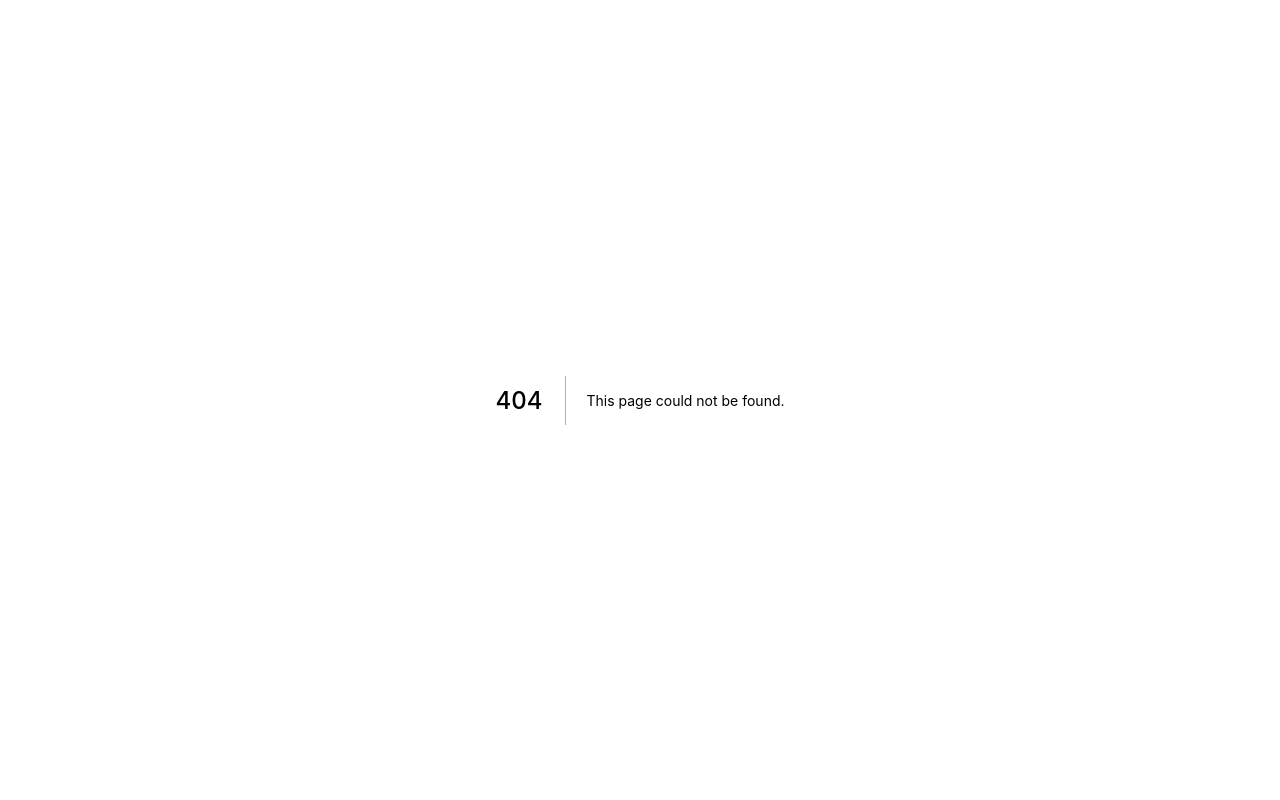
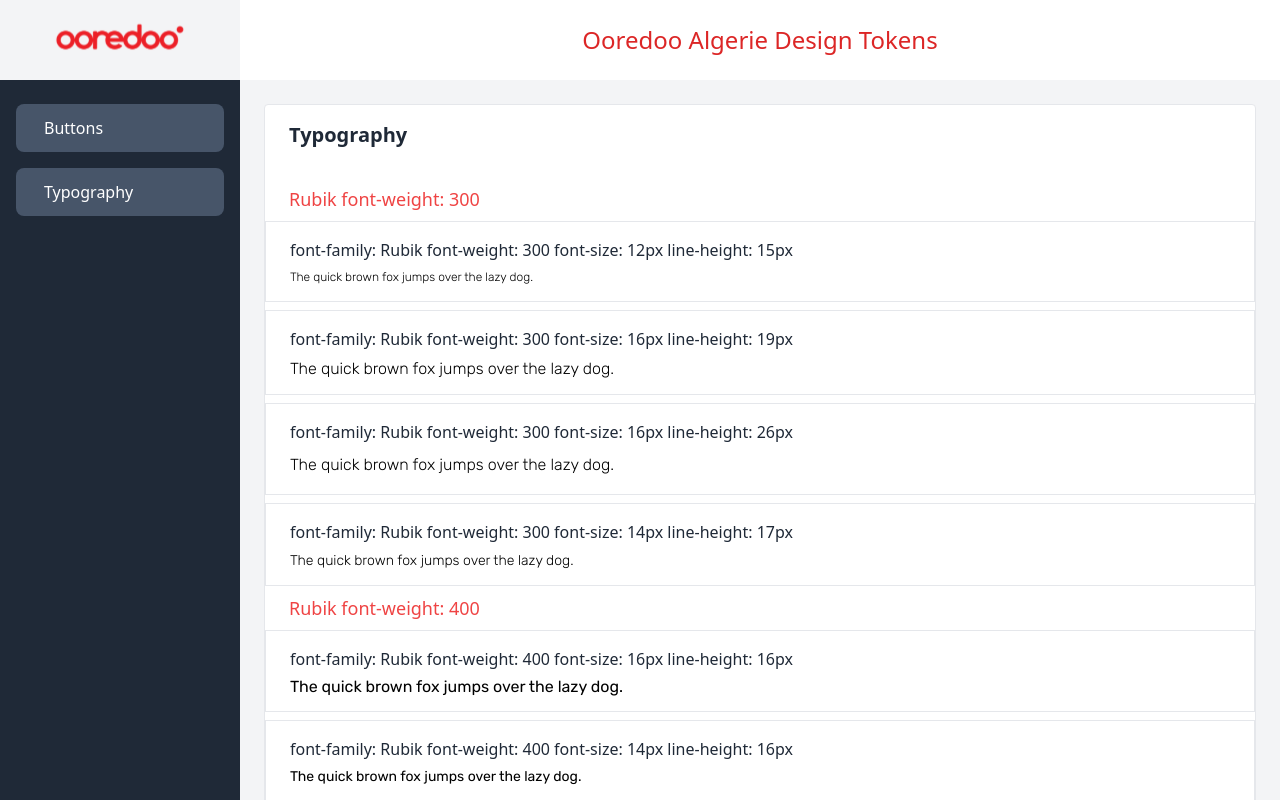
Before and after one commit to Malith-ra/Ooredoo-Algerie-nextjs, a Next.js app: page /rubik in a window 1280 px wide. Before the commit this address had no page. Shown: the top 800 px of the page. Built offline with nearby package versions, Linux system fonts and the light colour scheme.

Commit message:
submenu added

```diff
--- a/components/layout/sidebar/Nav.tsx
+++ b/components/layout/sidebar/Nav.tsx
@@ -21,16 +21,16 @@
   //if menu has chile menu then  use separate array
   const childMenu = [
     {
-      subMenuTitle: 'child One',
-      linkHref: '/',
+      subMenuTitle: 'Rubik',
+      linkHref: '/rubik',
     },
     {
-      subMenuTitle: 'child Two',
-      linkHref: '/',
+      subMenuTitle: 'Noto Sans',
+      linkHref: '/NotoSans',
     },
     {
-      subMenuTitle: 'child Three',
-      linkHref: '/',
+      subMenuTitle: 'Outfit',
+      linkHref: '/Outfit',
     },
   ];
 
@@ -52,11 +52,11 @@
           <div className="h-10" />
         </NavItem>
         <NavItem
-          hrefLink="/typography"
+          hrefLink="#"
           sidebarStatus={sidebarStatus}
           menuTitle="Typography"
-          subMenu={false}
-          subMenuArray={null}
+          subMenu={true}
+          subMenuArray={childMenu}
         >
           <div className="h-10" />
         </NavItem>
--- a/components/layout/sidebar/NavItem.tsx
+++ b/components/layout/sidebar/NavItem.tsx
@@ -21,7 +21,7 @@
       setSubMenuToggleStatus(false);
     }
   }, [sidebarStatus]);
-  //console.log('submenu', sidebarStatus)
+
   return (
     <>
       <Link href={hrefLink}>
@@ -32,6 +32,25 @@
           <h4 className="text-center">{menuTitle}</h4>
         </div>
       </Link>
+      {/* Chile Menu */}
+      {subMenu && (
+        <ul
+          className={`${
+            subMenuToggleStatus ? '' : 'hidden'
+          } text-white space-y-2 ml-3`}
+        >
+          {subMenuArray.map((subMenu: any, index: any) => (
+            <Link href={subMenu.linkHref} key={index}>
+              <li
+                className="cursor-pointer active:text-orange-400 border rounded-md pl-4 py-1 border-gray-300 hover:text-red-600"
+                key={index}
+              >
+                {subMenu.subMenuTitle}
+              </li>
+            </Link>
+          ))}
+        </ul>
+      )}
     </>
   );
 };
--- /dev/null
+++ b/pages/NotoSans.tsx
@@ -0,0 +1,8 @@
+import React from 'react';
+import Layout from '../components/layout/Layout';
+
+const NotoSans = () => {
+  return <Layout title="Sub-Category"></Layout>;
+};
+
+export default NotoSans;
--- /dev/null
+++ b/pages/Outfit.tsx
@@ -0,0 +1,8 @@
+import React from 'react';
+import Layout from '../components/layout/Layout';
+
+const Outfit = () => {
+  return <Layout title="Sub-Category"></Layout>;
+};
+
+export default Outfit;
--- a/pages/typography.tsx
+++ b/pages/rubik.tsx
@@ -1,12 +1,12 @@
 import React from 'react';
 import Layout from '../components/layout/Layout';
-import Typography from '../components/Typography/Typography';
+import Rubik from '../components/Rubik/Rubik';
 
 const typography = () => {
   return (
     <div>
       <Layout title="typography">
-        <Typography />
+        <Rubik />
       </Layout>
     </div>
   );
```
Also changed, not shown: components/Rubik/Rubik.tsx (renamed from components/Typography/Typography.tsx), components/Rubik/Rubik300.tsx (renamed from components/Typography/Rubik300.tsx), components/Rubik/Rubik400.tsx (renamed from components/Typography/Rubik400.tsx), components/Rubik/Rubik500.tsx (renamed from components/Typography/Rubik500.tsx), components/Rubik/Rubik600.tsx (renamed from components/Typography/Rubik600.tsx), components/Rubik/Rubik700.tsx (renamed from components/Typography/Rubik700.tsx).
